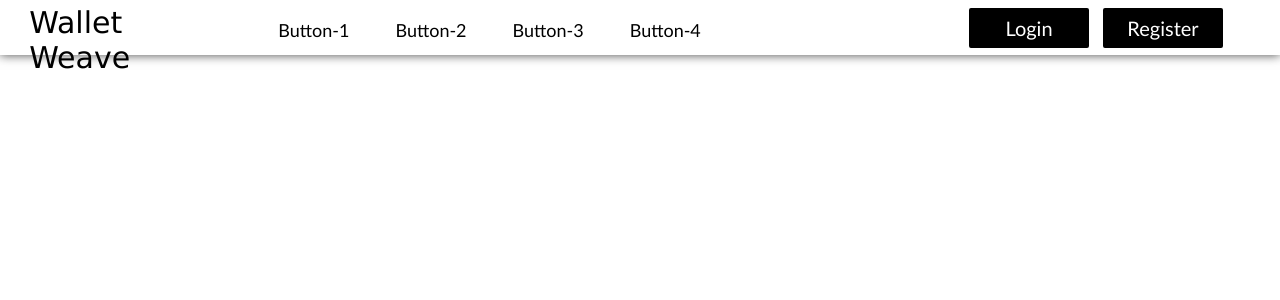
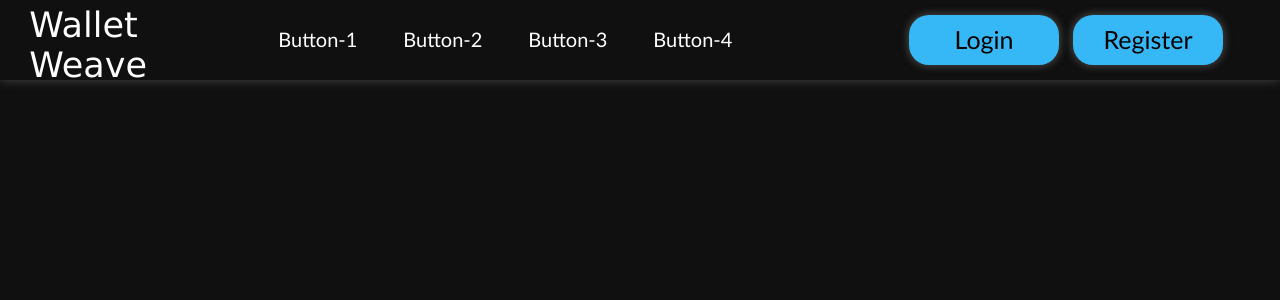
Before and after one commit to mites-vasoya/wallet-weave, an Angular app: page / in a window 1280 px wide. Shown: the top 300 px of the page. Built offline with nearby package versions, Linux system fonts and the light colour scheme.

Commit message:
Navigation Bar changes

```diff
--- a/src/app/shared/components/navbar/navbar.component.css
+++ b/src/app/shared/components/navbar/navbar.component.css
@@ -1,8 +1,10 @@
 .navbar {
     box-shadow: 0px 0px 10px 0px rgb(71, 71, 71);
+    background-color: #101010;
+    color: white;
     display:flex;
     width: 100%;
-    height: 55px;
+    height: 80px;
 }
 
 .navbar > .title {
@@ -10,7 +12,7 @@
     width : 15vw;
     height : fit-content;
     padding : 5px 10px;
-    font-size: 30px;
+    font-size: 35px;
     font-family: 'Lucida Sans', 'Lucida Sans Regular', 'Lucida Grande', 'Lucida Sans Unicode', Geneva, Verdana, sans-serif;
     margin : auto auto auto 1.5vw;
 }
@@ -19,7 +21,7 @@
     /* border : 1px solid blue; */
     margin : auto 0 auto auto;
     width: 85vw;
-    height: 40px;
+    height: fit-content;
     display: flex;
 }
 
@@ -39,27 +41,37 @@
 
 .options > ul {
     /* border : 1px solid green; */
-    margin : 2px 0 auto 0 ;
+    margin : auto 0 auto 0 ;
     display: flex;
     width: fit-content;
 }
 .options > ul > li {
     width: fit-content;
-    height: fit-content;
+    height: 50px;
     /* border : 1px solid green; */
-    margin : 0 10px 0 10px;
-    padding : 9px 13px;
+    border-radius: 10px;
+    margin : 0px 10px 0 10px;
+    padding : 12px 13px;
     transition: ease-in-out 0.25s;
     font-family: 'Gill Sans', 'Gill Sans MT', Calibri, 'Trebuchet MS', sans-serif;
-    font-size: 18px;
+    font-size: 20px;
     position: relative;
+    box-sizing: border-box;
+    transition: 0.3s ease;
 }
 
-@keyframes optionAnimation {
+.options > ul > li:hover {
+    background-color: rgb(82, 204, 241);
+    border-radius: 10px;
+    color : black;
+    box-shadow: 0px 0px 10px 0px rgb(100, 100, 100)
+}
+
+/* @keyframes optionAnimation {
     to {
-        width: 84%;
+        width: 100%;
     }
-  }
+  } */
 
 .options > ul > li::before {
     content : "";
@@ -68,13 +80,13 @@
     height : 3px;
     background-color: green;
     bottom : 0px;
-    left : 8%;
+    left : 0%;
 }
 
-.options > ul > li:hover::before {
+/* .options > ul > li:hover::before {
     content : "";
     animation: optionAnimation 0.8s both ease;
-}
+} */
 
 .login-register {
     /* border : 1px solid firebrick; */
@@ -88,17 +100,18 @@
 }
 
 .login-register > ul > li {
-    margin : 0 7px auto 7px;
-    padding : 5px 13px;
-    width : 120px;
-    height: 40px;
+    margin : auto 7px auto 7px;
+    padding : 9px 13px;
+    width : 150px;
+    height: 50px;
     text-align: center;
-    background-color: black;
-    color: white;
-    border : 3px solid black;
-    border-radius: 2px;
+    background-color: rgb(53, 184, 245);
+    box-shadow: 0px 0px 7px 2px rgb(63, 63, 63);
+    color: black;
+    border-radius: 20px;
     font-family: 'Gill Sans', 'Gill Sans MT', Calibri, 'Trebuchet MS', sans-serif;
-    font-size: 20px;
+    font-size: 25px;
+    font-weight: 900;
     transition: ease-in-out 0.3s;
     box-sizing: border-box;
     text-align: center;
--- a/src/styles.css
+++ b/src/styles.css
@@ -1,3 +1,4 @@
 body {
     margin : 0;
+    background-color: #101010;
 }
```
